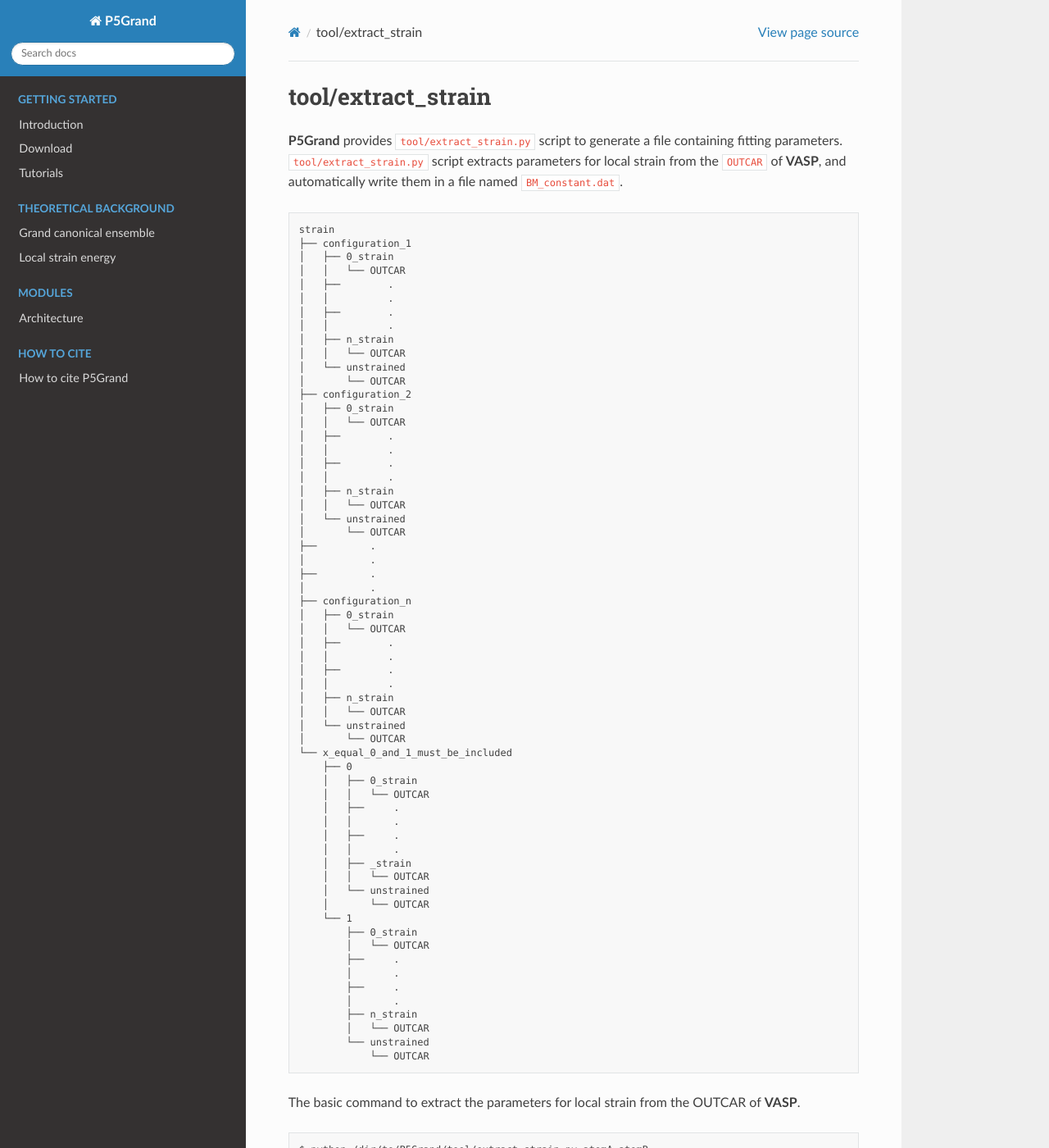
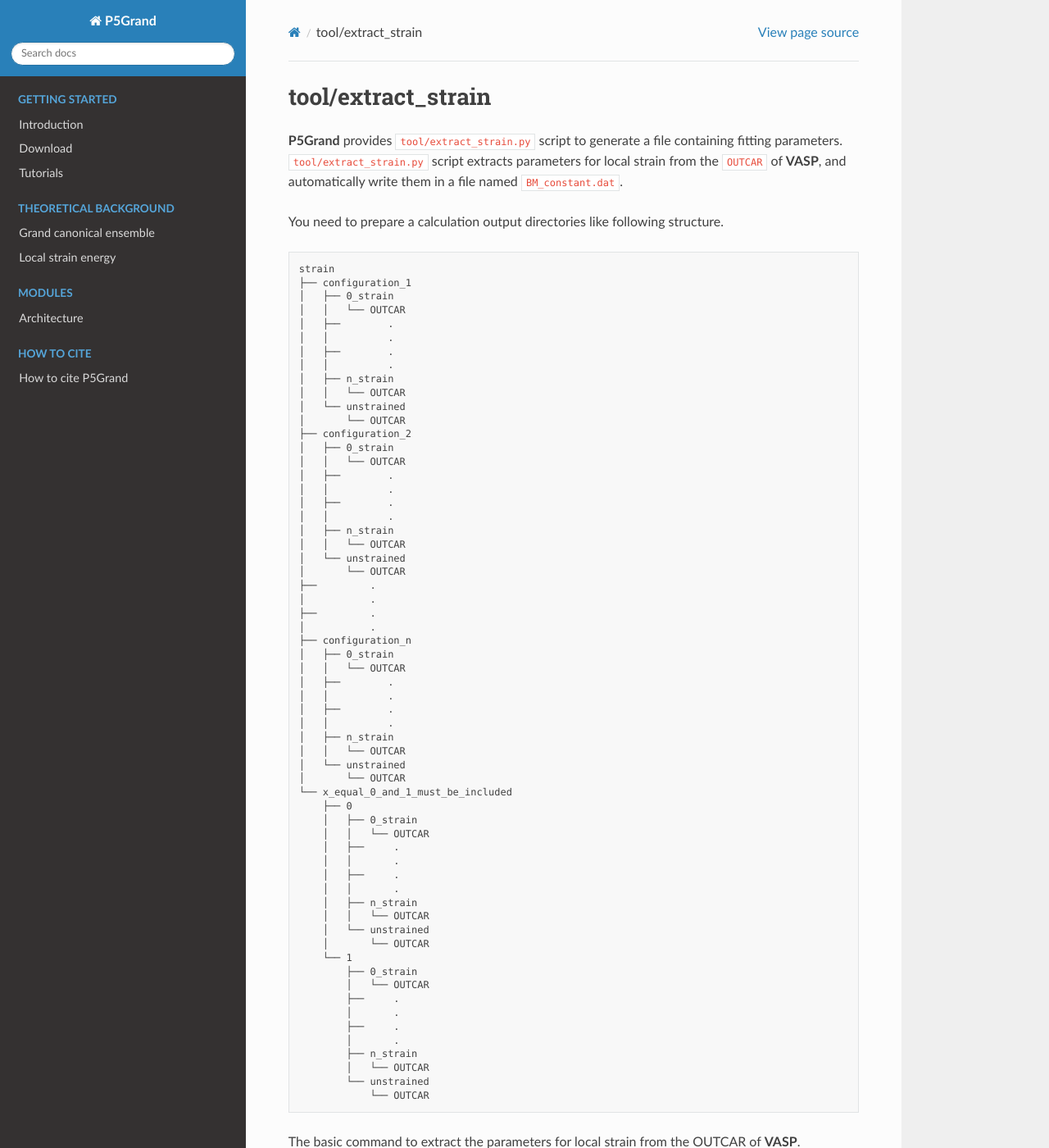
Before and after one commit to Han-Gyuseung/5PG, a Sphinx documentation site: the page built from docs/source/start/tutorial/tool.rst, in a window 1280 px wide and 1400 px high. Shown: the whole window at 82% size. Built offline with Sphinx 7.4.7 and the Read the Docs theme 2.0.0, drawn with Linux system fonts in a browser that asks for light colours.

Commit message:
Update tool.rst

```diff
--- a/docs/source/start/tutorial/tool.rst
+++ b/docs/source/start/tutorial/tool.rst
@@ -3,6 +3,8 @@ tool/extract_strain
 
 **P5Grand** provides ``tool/extract_strain.py`` script to generate a file containing fitting parameters.
 ``tool/extract_strain.py`` script extracts parameters for local strain from the ``OUTCAR`` of **VASP**, and automatically write them in a file named ``BM_constant.dat``.
+
+You need to prepare a calculation output directories like following structure.
 
 ::
 
@@ -52,7 +54,7 @@ tool/extract_strain
      │   │       .
      │   ├──     .
      │   │       .
-     │   ├── _strain
+     │   ├── n_strain
      │   │   └── OUTCAR
      │   └── unstrained
      │       └── OUTCAR
```
